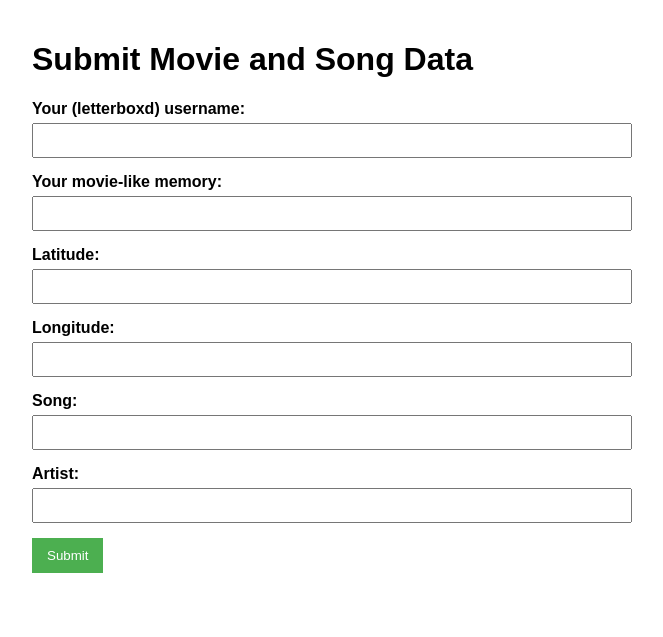
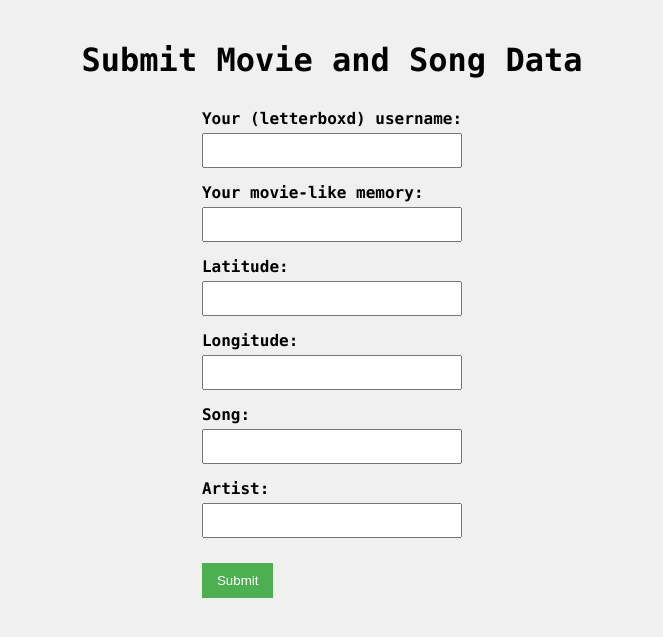
Before and after one commit to dianephan/citysoundtrack, a Flask app: page /form in a window 1280 px wide. Shown: the top 637 px of the page, without its empty margins (308-971 px from the left). Run offline with Flask 3, Linux system fonts and the light colour scheme; parts of the project's set-up code (start-up, migrations or seed data) failed here and were passed over.

Commit message:
🎨 fix up the css

```diff
--- a/templates/form.html
+++ b/templates/form.html
@@ -6,35 +6,55 @@
     <title>Submit Movie and Song Data</title>
     <style>
         body {
-            font-family: Arial, sans-serif;
+            font-family: "Lucida Console", "Courier New", monospace;
             max-width: 600px;
             margin: 0 auto;
             padding: 20px;
+            background-color: #f0f0f0;
         }
+
+        h1 {
+            text-align: center;
+            margin-bottom: 30px;
+        }
+
+        .form-container {
+            display: flex;
+            flex-direction: column;
+            align-items: center;
+            width: 100%;
+        }
+
         .form-group {
             margin-bottom: 15px;
+            width: 100%;
         }
+
         label {
             display: block;
             margin-bottom: 5px;
             font-weight: bold;
         }
+
         input {
             width: 100%;
             padding: 8px;
             box-sizing: border-box;
         }
+
         button {
             background-color: #4CAF50;
             color: white;
             padding: 10px 15px;
             border: none;
             cursor: pointer;
+            margin-top: 10px;
         }
     </style>
 </head>
 <body>
     <h1>Submit Movie and Song Data</h1>
+    <div class="form-container">
         <form action="/submit" method="POST">
             <div class="form-group">
                 <label for="username">Your (letterboxd) username:</label>
@@ -67,5 +87,6 @@
 
             <button type="submit">Submit</button>
         </form>
+    </div>
 </body>
 </html>
--- a/templates/index.html
+++ b/templates/index.html
@@ -45,7 +45,9 @@
         <h1 style="font-size: 2.5em; margin-bottom: 30px;">Your Life is a Movie</h1>
 
         <p style="font-size: 1.2em; line-height: 1.6; margin-bottom: 20px;">
-            Every place has a story. Every memory has a song. What if we could make a soundtrack for a city?
+            Every place has a story. Every memory has a song.
+            <br>
+            What if we could make a soundtrack for different cities around the world?
         </p>
 
         <p style="font-size: 1.2em; line-height: 1.6; margin-bottom: 20px;">
@@ -54,7 +56,7 @@
 
         <p style="font-size: 1.2em; line-height: 1.6; margin-bottom: 20px;">
             📍 Drop a location (latitude & longitude).<br>
-            🎵 Choose the song that brings it to life.<br>
+            🎵 Choose the song that reminds you of that place, or plays in the background when you are there.<br>
             🌍 Contribute to a global playlist of memories, emotions, and sound.
         </p>
     </div>
```
Lines whose indentation alone changed are shown as unchanged.
